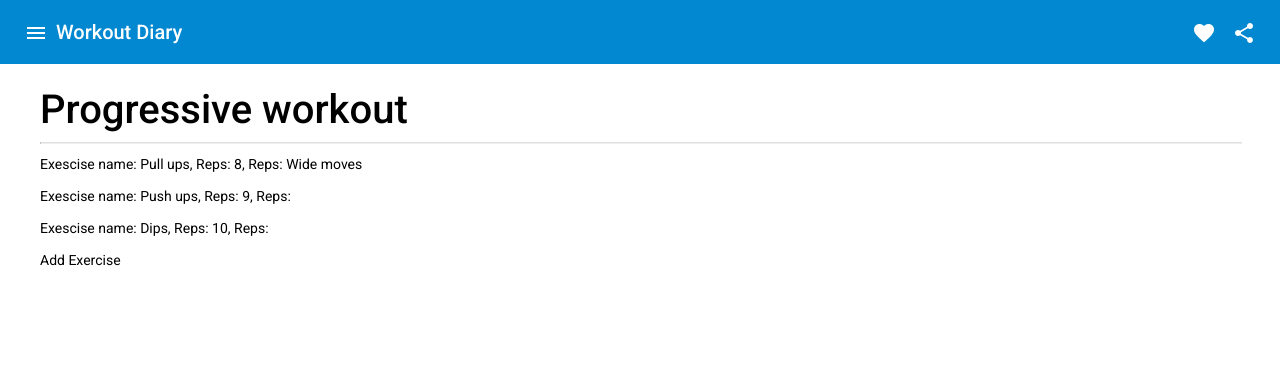
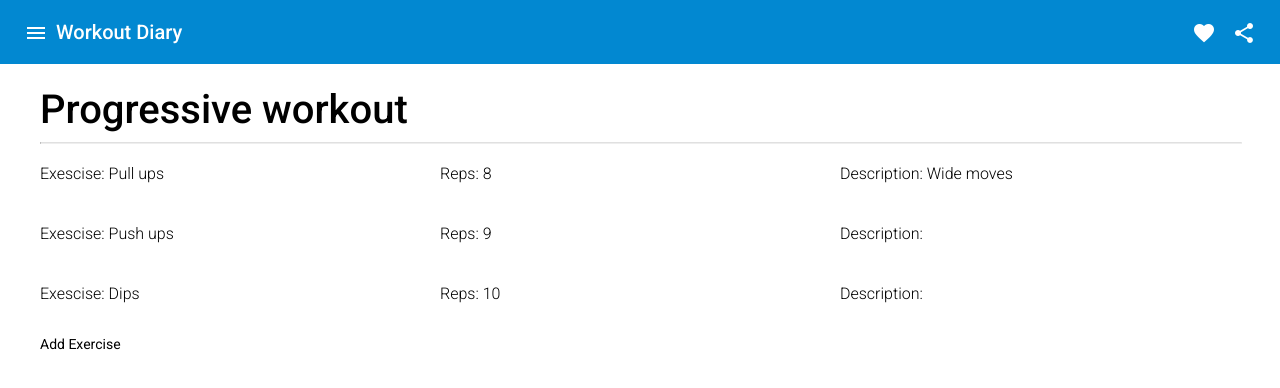
Before and after one commit to rvcl3n/WorkoutDiary, an Angular app in the folder WorkoutDiaryFrontEnd/: page /workout in a window 1280 px wide. Shown: the top 388 px of the page. Built offline with nearby package versions, Linux system fonts and the light colour scheme.

Commit message:
Added a flex box for the workout component

```diff
--- a/WorkoutDiaryFrontEnd/src/app/workout/workout-exercise/workout-exercise.component.html
+++ b/WorkoutDiaryFrontEnd/src/app/workout/workout-exercise/workout-exercise.component.html
@@ -1 +1,5 @@
-<p>Exescise name: {{name}}, Reps: {{reps}}, Reps: {{description}}</p>
+<div class="container">
+    <div class="product"><p>Exescise: {{name}}<p></div>
+    <div class="product"><p>Reps: {{reps}}</p></div>
+    <div class="product"><p>Description: {{description}}</p></div>
+</div>
--- a/WorkoutDiaryFrontEnd/src/app/workout/workout-exercise/workout-exercise.component.scss
+++ b/WorkoutDiaryFrontEnd/src/app/workout/workout-exercise/workout-exercise.component.scss
@@ -0,0 +1,14 @@
+.container {
+    display: flex;
+    flex-wrap: wrap;
+    padding-top: 10px;
+  }
+.container .product {
+    flex: 1 0 33%;
+    height: 50px;
+  }
+
+p {
+    font-size: 16px;
+    font-weight: 300;
+}
--- a/WorkoutDiaryFrontEnd/src/app/workout/workout.module.ts
+++ b/WorkoutDiaryFrontEnd/src/app/workout/workout.module.ts
@@ -3,9 +3,10 @@ import { CommonModule } from '@angular/common';
 import { WorkoutListComponent } from './workout-list/workout-list.component';
 import { WorkoutCardComponent } from './workout-card/workout-card.component';
 import { WorkoutPageComponent } from './workout-page/workout-page.component';
+import { WorkoutExerciseComponent } from './workout-exercise/workout-exercise.component';
 
 import {MatCardModule} from '@angular/material/card';
-import { WorkoutExerciseComponent } from './workout-exercise/workout-exercise.component';
+
 
 @NgModule({
   declarations: [
@@ -19,7 +20,8 @@ import { WorkoutExerciseComponent } from './workout-exercise/workout-exercise.co
     MatCardModule
   ],
   exports: [
-    WorkoutListComponent
+    WorkoutListComponent,
+    WorkoutExerciseComponent
   ]
 })
 export class WorkoutModule { }
```
